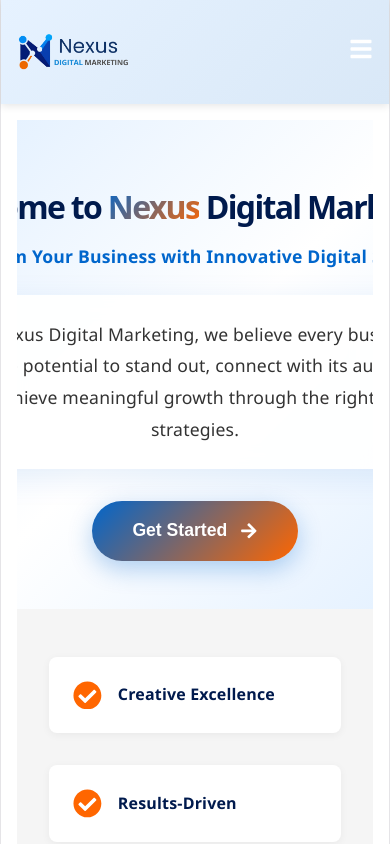
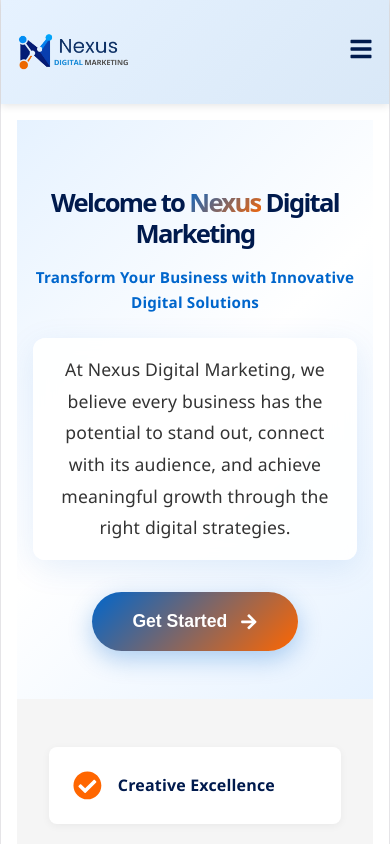
Before and after one commit to semamboccus-a11y/nexus-digital-marketing, a React (Vite) app: page / in a window 390 px wide. Shown: the top 844 px of the page. Built offline with nearby package versions, Linux system fonts and the light colour scheme.

Commit message:
Fix mobile responsiveness: adjust font sizes and menu colors

```diff
--- a/src/App.css
+++ b/src/App.css
@@ -233,7 +233,7 @@
     left: 0;
     right: 0;
     flex-direction: column;
-    background-color: var(--dark-navy);
+    background-color: #E6F2FF;
     padding: 1rem;
     gap: 0;
   }
@@ -251,6 +251,7 @@
 
   .menu-toggle {
     display: block;
+    color: var(--dark-navy);
   }
 
   .nav-social {
--- a/src/styles/AboutUs.css
+++ b/src/styles/AboutUs.css
@@ -216,7 +216,8 @@
   }
 
   .about-header p {
-    font-size: 1rem;
+    font-size: 0.85rem;
+    white-space: normal;
   }
 
   .about-section {
--- a/src/styles/Home.css
+++ b/src/styles/Home.css
@@ -286,15 +286,17 @@
   }
 
   .hero-title {
-    font-size: 2rem;
+    font-size: 1.6rem;
+    white-space: normal;
   }
 
   .hero-subtitle {
-    font-size: 1.1rem;
+    font-size: 0.95rem;
   }
 
   .hero-description {
-    padding: 1.5rem;
+    padding: 1rem;
+    font-size: 0.9rem;
   }
 
   .about-content h2 {
--- a/src/styles/Services.css
+++ b/src/styles/Services.css
@@ -23,7 +23,7 @@
   color: var(--primary-blue);
   max-width: 900px;
   margin: 0 auto;
-  white-space: nowrap;
+  white-space: normal;
 }
 
 /* Services Grid */
@@ -393,6 +393,11 @@
     flex-direction: column;
   }
 
+  .services-header p {
+    font-size: 0.95rem;
+    white-space: normal;
+  }
+
   .pricing-section h2 {
     font-size: 1.8rem;
   }
```
